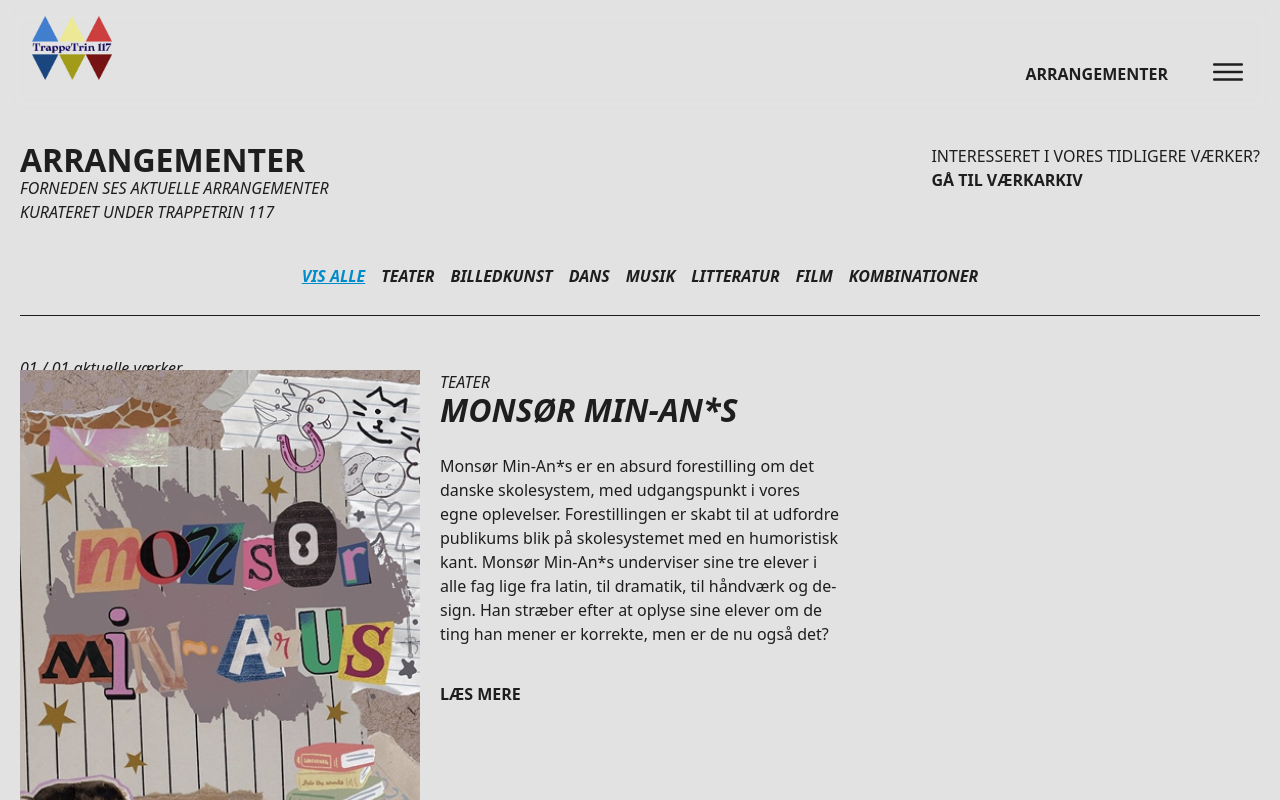
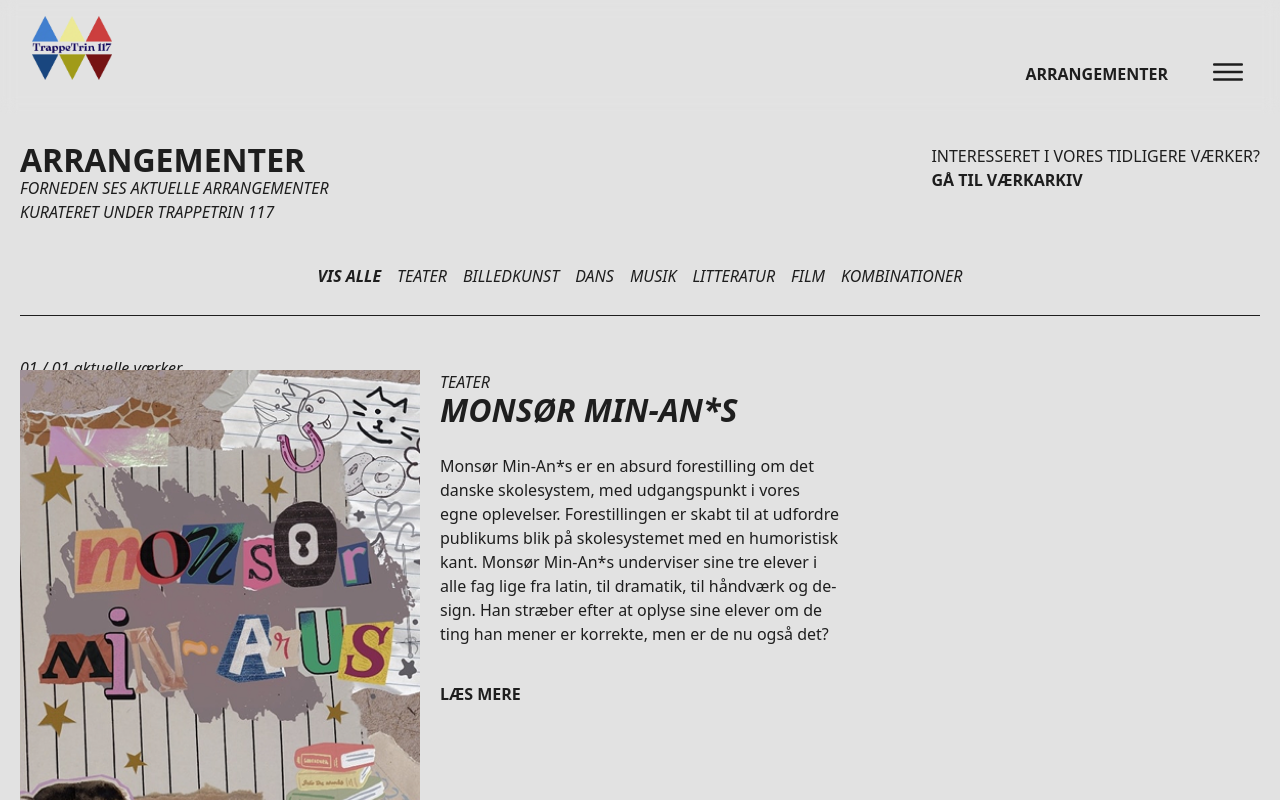
Before and after one commit to nanajulieaugustine/trappetrin117, a Next.js app: page /arrangementer in a window 1280 px wide. Shown: the top 800 px of the page. Built offline with nearby package versions, Linux system fonts and the light colour scheme.

Commit message:
contrast ratio filtrering

```diff
--- a/src/components/arrangementer/Filtrering.jsx
+++ b/src/components/arrangementer/Filtrering.jsx
@@ -11,8 +11,8 @@ const Filtrering = ({ activeCategory, setActiveCategory }) => {
               <h3
                 className={
                   activeCategory === kategori.name
-                    ? "text-(--blue) italic underline"
-                    : "italic"
+                    ? "bold italic"
+                    : "italic thin"
                 }
               >
                 {kategori.name}
--- a/src/components/arrangementer/SeasonFiltrering.jsx
+++ b/src/components/arrangementer/SeasonFiltrering.jsx
@@ -8,7 +8,7 @@ const SeasonFiltrering = ({ activeCategory, setActiveCategory }) => {
         {seasons.map((season) => (
           <li key={season.id}>
             <Button aria-label="vælg kategori" onClick={() => setActiveCategory(season.name)}>
-              <h3 className={activeCategory === season.name ? "text-(--blue) italic underline" : "italic"}>
+              <h3 className={activeCategory === season.name ? "italic bold" : "italic thin"}>
                 {season.name}
               </h3>
             </Button>
```
